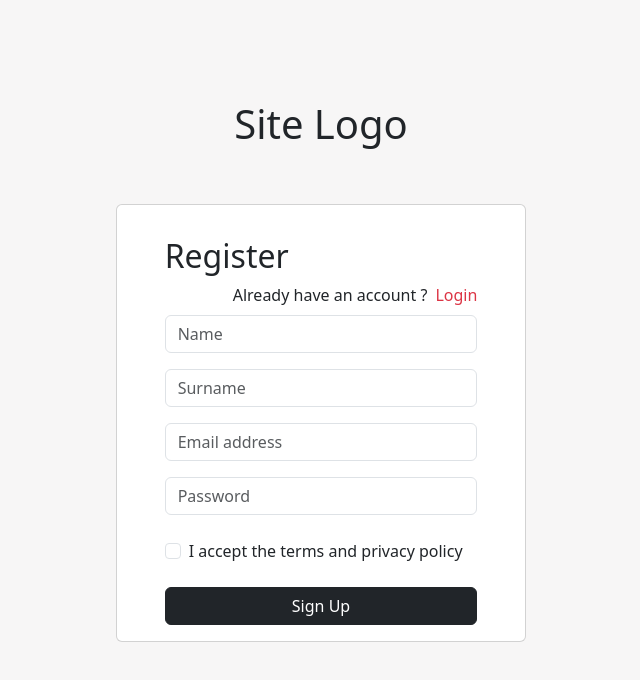
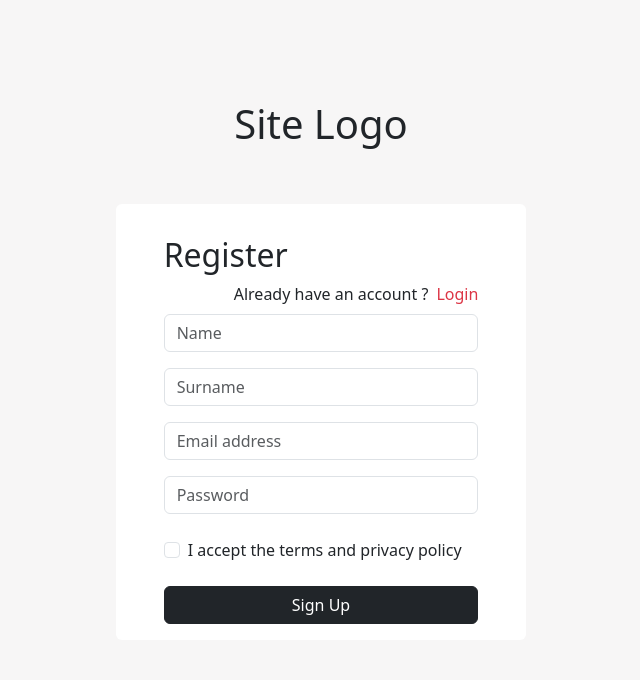
Before and after one commit to CarmineGar93/Capstone-Project-Front-End, a React (Create React App) app in the folder capstone/: page /auth in a window 1280 px wide. Shown: the top 680 px of the page, without its empty margins (319-959 px from the left). Built offline with nearby package versions, Linux system fonts and the light colour scheme; the HTML template or start-up script is replaced by a standard one.

Commit message:
border removed from cards

```diff
--- a/capstone/src/components/LoginRegister.jsx
+++ b/capstone/src/components/LoginRegister.jsx
@@ -1,5 +1,5 @@
 import { Button, Card, Col, Form, Row } from "react-bootstrap";
-import { useEffect, useState } from 'react'
+import { useState } from 'react'
 import { useLocation, useNavigate } from "react-router-dom";
 const LoginRegister = () => {
     const location = useLocation()
@@ -23,15 +23,12 @@ const LoginRegister = () => {
             surname: "",
         })
     };
-    useEffect(() => {
-        console.log(location)
-    })
     return (
         <>
             <h1 className="text-center mt-8" onClick={() => navigate("/home")}>Site Logo</h1>
             <Row className="justify-content-center">
                 <Col xs={12} sm={10} md={8} lg={6} xl={4}>
-                    <Card className="my-5 px-5 py-3">
+                    <Card className="my-5 px-5 py-3 border-0">
                         <h2 className="mt-3">{isLogin ? "Login" : "Register"}</h2>
                         <div className="mb-2 d-flex justify-content-end">
                             <p className="mb-0">
--- a/capstone/src/components/recepies/RecepiesFilterSection.jsx
+++ b/capstone/src/components/recepies/RecepiesFilterSection.jsx
@@ -2,7 +2,7 @@ import { Button, Card, Col, Container, Row } from "react-bootstrap"
 
 function RecepiesFilterSection() {
     return (
-        <Card className="p-4">
+        <Card className="p-4 border-0">
             <h3>Filter</h3>
             <Container fluid className="p-0 my-3">
                 <Row className="mb-3 gx-0">
--- a/capstone/src/components/recepies/RecepiesMain.jsx
+++ b/capstone/src/components/recepies/RecepiesMain.jsx
@@ -17,7 +17,7 @@ function RecepiesMain() {
         )
     }
     return (
-        <Card className="px-4 py-5">
+        <Card className="px-4 py-5 border-0">
             <h1 className="ps-2">Recepies</h1>
             <div className="d-flex justify-content-end">
                 <h3>Order by:</h3>
```
